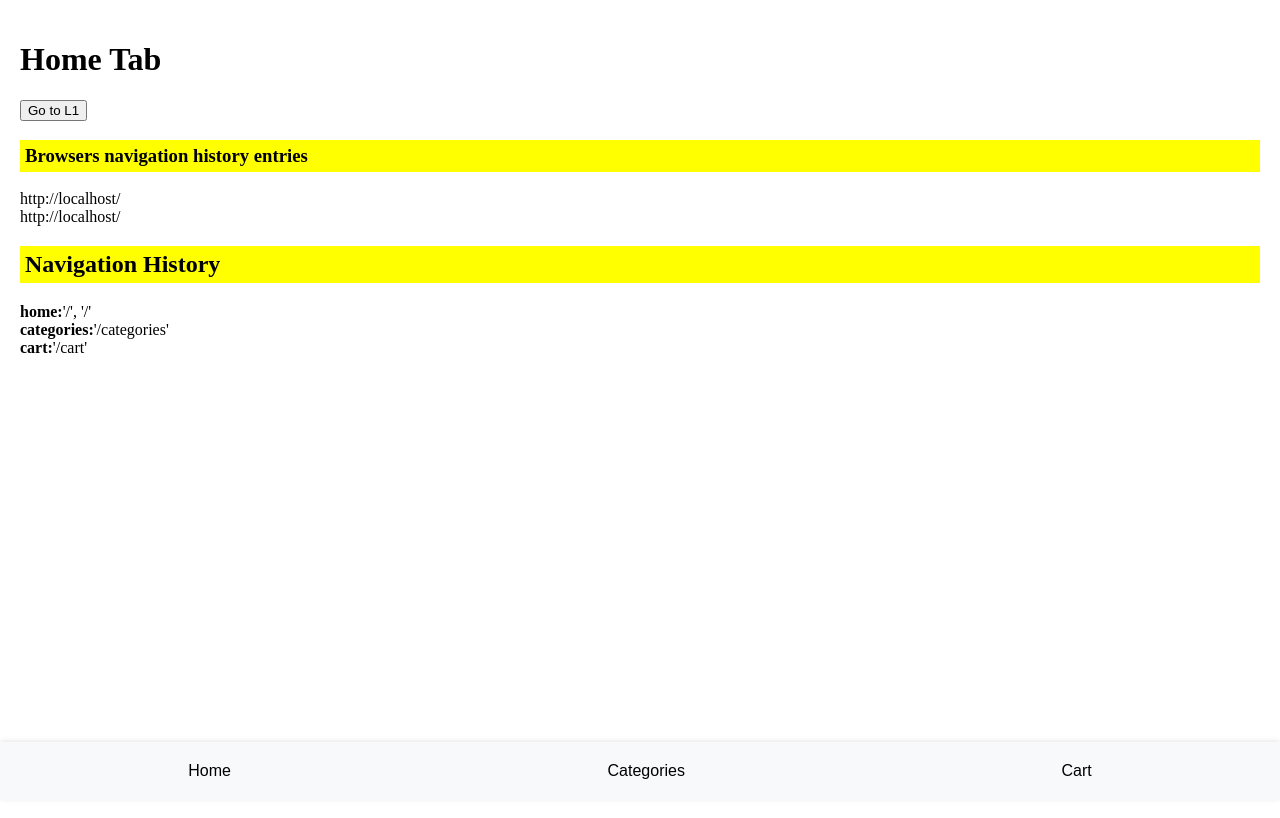
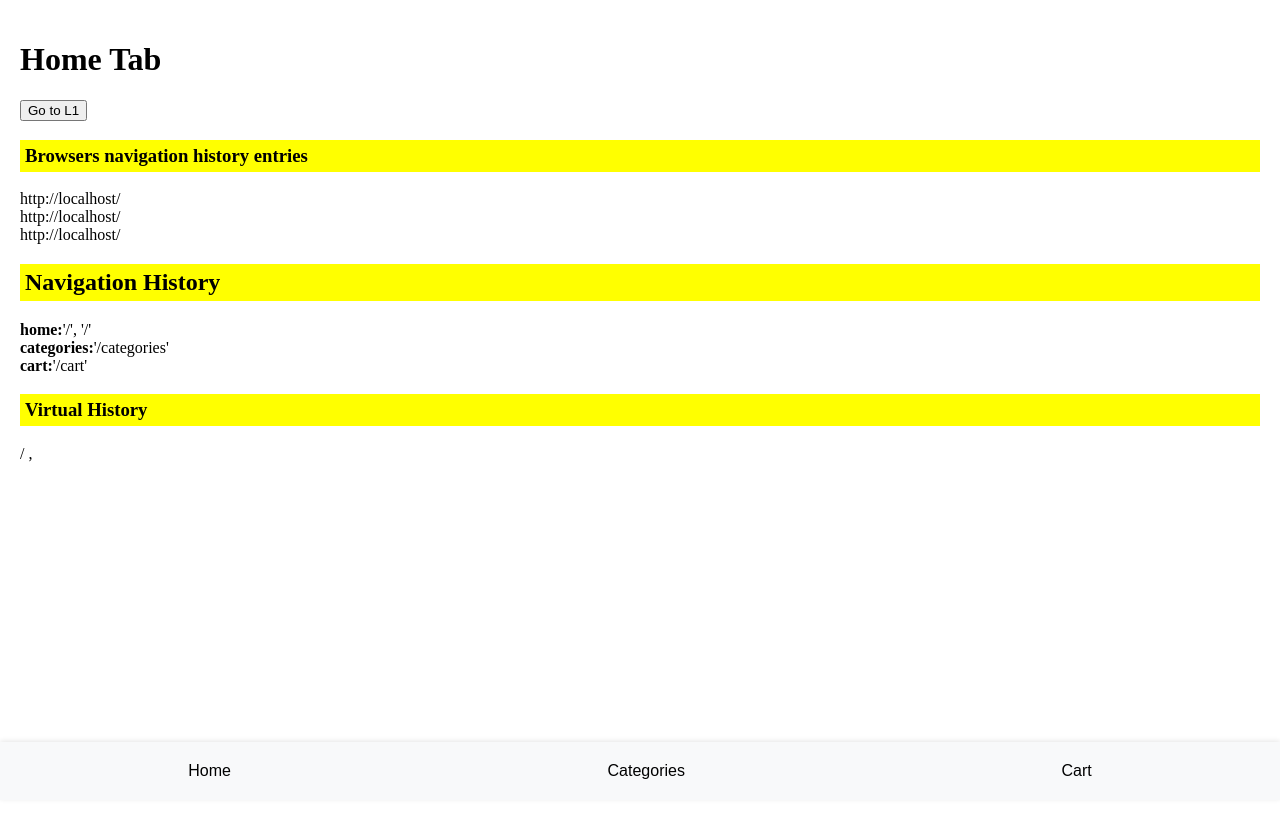
Before and after one commit to ankitt8/bottombarpoc, a React app: page / in a window 1280 px wide. Both pictures are taken after a click on the button "Home". Shown: the top 818 px of the page. Built offline with nearby package versions, Linux system fonts and the light colour scheme.

Commit message:
feat: tried but didn't work

```diff
--- a/src/App.js
+++ b/src/App.js
@@ -16,6 +16,7 @@ const App = ({ children }) => {
         categories: ['/categories'],
         cart: ['/cart'],
     });
+    const [virtualHistory, setVirtualHistory] = useState([]);
     const navigationHistoryRef = useRef(navigationHistory);
     console.log(navigationHistory);
     useEffect(() => {
@@ -24,8 +25,15 @@ const App = ({ children }) => {
     useEffect(() => {
         navigationHistoryRef.current = navigationHistory;
     }, [navigationHistory]);
+    console.log('virtualHistory',virtualHistory)
     function popstateHandler() {
         window.addEventListener("popstate", function (event) {
+            console.log('popstate handler invoked');
+            if (event.state?.sentinel) {
+                console.log('Sentinel state detected, ignoring...');
+                history.back(); // Go back to the previous real state
+                return;
+            }
             const currentTabRefValue = currentTabRef.current;
             const navigationHistoryRefValue = navigationHistoryRef.current;
             // find a workaround to know below is triggered only for back event
@@ -43,6 +51,7 @@ const App = ({ children }) => {
                     [currentTabRefValue]: navigationHistoryRefValue[currentTabRefValue].slice(0,-1)
                 }
             });
+            setVirtualHistory((prev) => (prev.slice(0,-1)));
             const nextPath  = navigationHistoryRefValue[currentTabRefValue][navigationHistoryRefValue[currentTabRefValue].length - 2];
             console.log('nextPath',nextPath)
             browserHistory.push(nextPath);
@@ -76,7 +85,10 @@ const App = ({ children }) => {
         });
     }
 
-
+    const pushSentinelState = () => {
+        // history.push({ sentinel: true }, '', window.location.pathname);
+        history.pushState({ sentinel: true }, '', window.location.pathname);
+    };
     const navigate = (path) => {
         const targetTab = getTabFromPath(path);
 
@@ -88,13 +100,16 @@ const App = ({ children }) => {
             console.log('Switching tabs, the last visited page of the target tab is:', lastVisitedPageOfTargetTab);
 
             // Replace the browser history to the last visited page of the target tab
+            setVirtualHistory((prev) => ([...prev, lastVisitedPageOfTargetTab]));
             browserHistory.replace(lastVisitedPageOfTargetTab);
+            pushSentinelState();
             // history.replaceState({ path: lastVisitedPageOfTargetTab }, '', lastVisitedPageOfTargetTab);
             setCurrentTab(targetTab);
             return;
         }
-
+        setVirtualHistory((prev) => ([...prev, path]));
         browserHistory.replace(path);
+        pushSentinelState();
         // history.replaceState({ path: path }, '', path);
         updateNavigationHistory(targetTab, path, 'add');
     };
@@ -105,8 +120,15 @@ const App = ({ children }) => {
             <div className='container'>
                 <div>{children && React.cloneElement(children, {navigate})}</div>
                 <h3 className="header">Browsers navigation history entries</h3>
-                <NavigationEntries />
+                <NavigationEntries/>
                 <NavigationHistory navigationHistory={navigationHistory}/>
+                <h3 className="header">Virtual History</h3>
+                <div className="virtualHistoryContainer">
+                    {virtualHistory.map((virtualHistoryEntry) => {
+                        return <div> {virtualHistoryEntry} ,</div>
+                    })}
+                </div>
+
             </div>
             <nav className="navBar">
                 <button className="button"  onClick={() => navigate('/')}>Home</button>
--- a/src/style.css
+++ b/src/style.css
@@ -20,3 +20,7 @@ body {
     height: 100vh;
     padding: 20px;
 }
+
+.virtualHistoryContainer {
+    display: flex;
+}
```
